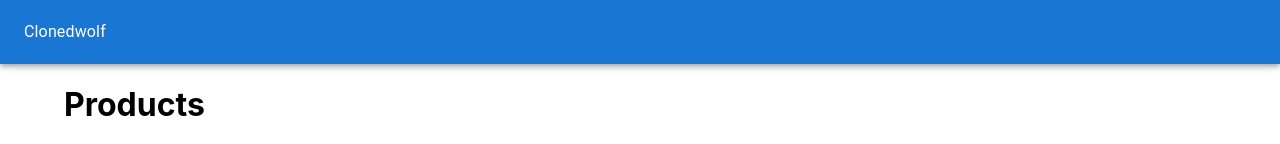
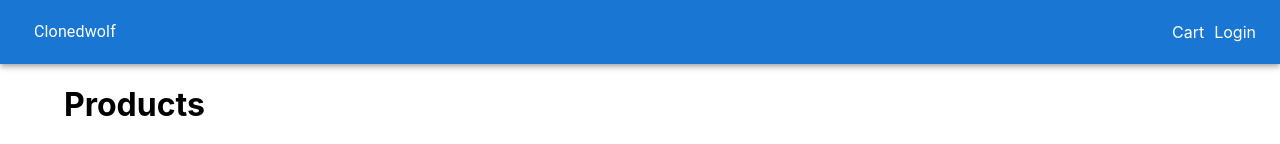
Before and after one commit to Harrytimbog/clonedwolfStore-nextjs, a Next.js app: page / in a window 1280 px wide. Shown: the top 144 px of the page. Built offline with nearby package versions, Linux system fonts and the light colour scheme.

Commit message:
Add LInks to header

```diff
--- a/components/Layout.js
+++ b/components/Layout.js
@@ -1,7 +1,8 @@
 import React from 'react';
 import Head from 'next/head';
-import { AppBar, Container, Toolbar, Typography } from '@mui/material';
+import { AppBar, Container, Toolbar, Typography, Link } from '@mui/material';
 import useStyles from '../utils/styles';
+import NextLink from 'next/link';
 
 export default function Layout({ children }) {
   const classes = useStyles();
@@ -13,7 +14,18 @@ export default function Layout({ children }) {
       </Head>
       <AppBar position="static" className={classes.navbar}>
         <Toolbar>
-          <Typography>Clonedwolf</Typography>
+          <NextLink href="/" passHref>
+            <Link>
+              <Typography className={classes.brand}>Clonedwolf</Typography>
+            </Link>
+          </NextLink>
+          <div className={classes.grow}></div>
+          <NextLink href="/cart" passHref>
+            <Link>Cart</Link>
+          </NextLink>
+          <NextLink href="/login" passHref>
+            <Link>Login</Link>
+          </NextLink>
         </Toolbar>
       </AppBar>
       <Container className={classes.main}>{children}</Container>
--- a/utils/styles.js
+++ b/utils/styles.js
@@ -8,6 +8,13 @@ const useStyles = makeStyles({
       marginLeft: 10,
     },
   },
+  brand: {
+    fontWeight: 'bold',
+    fontSize: '1.5rem',
+  },
+  grow: {
+    flexGrow: 1,
+  },
   main: {
     minHeight: '80vh',
   },
```
